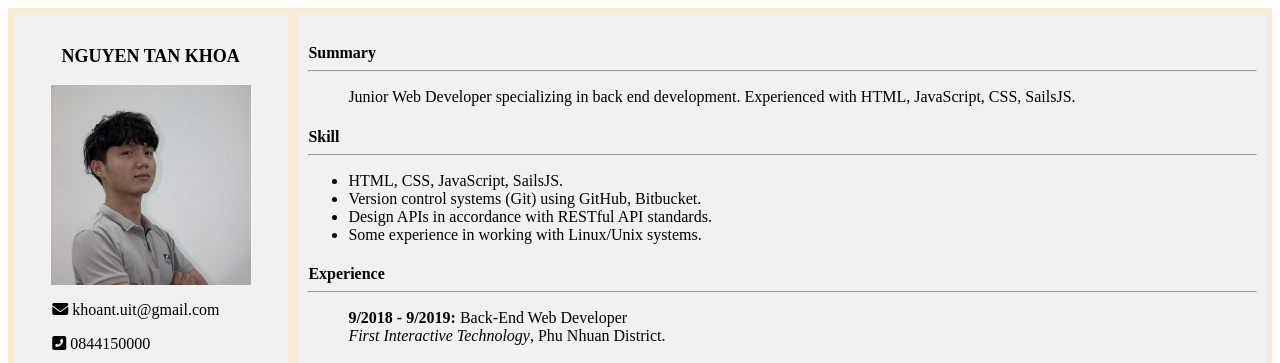
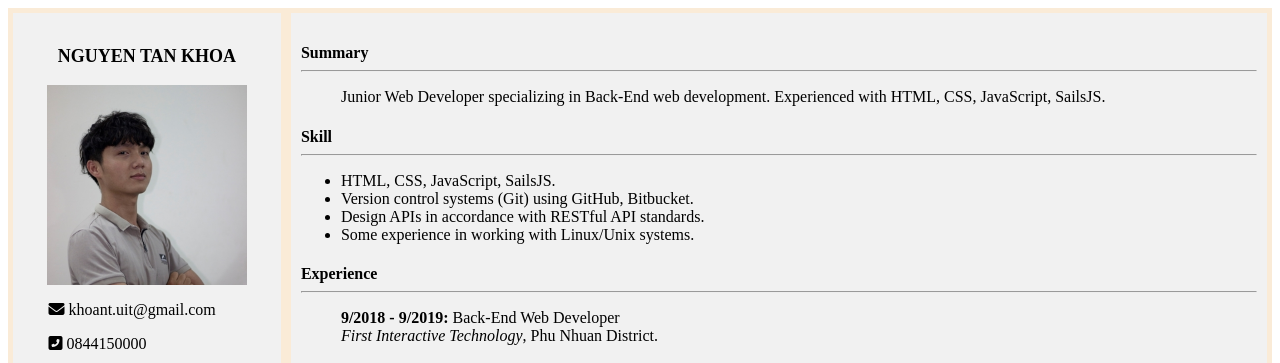
Before and after one commit to ngtankhoa/cv, a plain HTML site: page index.html in a window 1280 px wide. Shown: the top 363 px of the page. Drawn offline with Linux system fonts and the light colour scheme.

Commit message:
mirror fix again

```diff
--- a/index.html
+++ b/index.html
@@ -86,8 +86,7 @@
                 <hr>
                 <ul>
                     <li>
-                        Junior Web Developer specializing in back end development. Experienced with HTML, JavaScript,
-                        CSS, SailsJS.
+                        Junior Web Developer specializing in Back-End web development. Experienced with HTML, CSS, JavaScript, SailsJS.
                     </li>
                 </ul>
             </div>
```
